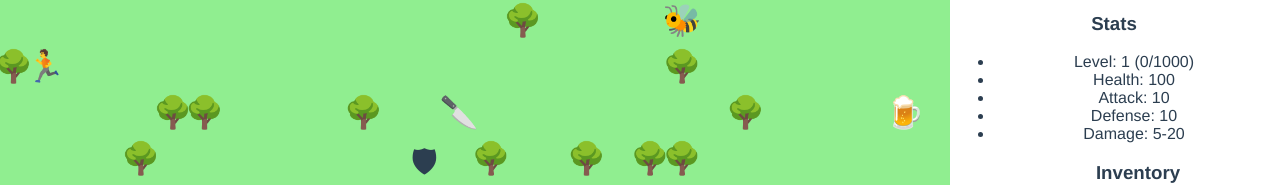
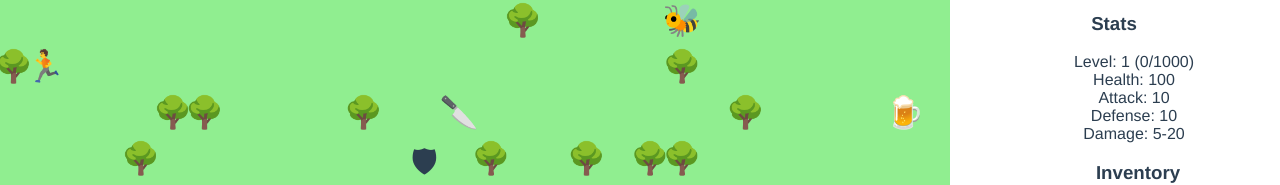
Before and after one commit to Humakt83/vue-rougelite, a Vue app: page / in a window 1280 px wide. Shown: the top 185 px of the page. Built offline with nearby package versions, Linux system fonts and the light colour scheme.

Commit message:
Display bonus from items

```diff
--- a/src/components/info/Stats.vue
+++ b/src/components/info/Stats.vue
@@ -1,11 +1,11 @@
 <template>
   <div class="inventory">
     <h3>Stats</h3>
-    <ul>
+    <ul type="none">
       <li>Level: {{player.level}} ({{player.experience}}/1000)</li>
       <li>Health: {{player.health}}</li>
-      <li>Attack: {{player.attack}}</li>
-      <li>Defense: {{player.defense}}</li>
+      <li>Attack: {{attack}}</li>
+      <li>Defense: {{defense}}</li>
       <li>Damage: {{player.minDamage}}-{{player.maxDamage}}</li>
     </ul>
   </div>
@@ -14,7 +14,19 @@
 <script>
 
 export default {
-  props: ['player']
+  props: ['player'],
+  computed: {
+    defense() {
+      const bonus = this.player.getDefenseBonus();
+      const bonusText = bonus > 0 ? ` (+ ${bonus}%)`: '';
+      return this.player.defense + bonusText;
+    },
+    attack() {
+      const bonus = this.player.getAttackBonus();
+      const bonusText = bonus > 0 ? ` (+ ${bonus}%)`: '';
+      return this.player.attack + bonusText;
+    },
+  }
 }
 
 </script>
--- a/src/objects/player.js
+++ b/src/objects/player.js
@@ -18,8 +18,8 @@ export default () => {
       backpack: []
     },
     isPlayer: true,
-    getDefense() {
-      const combatBonusFromItems = [
+    getDefenseBonus() {
+      return [
         this.inventory.head,
         this.inventory.torso,
         this.inventory.lefthand,
@@ -28,17 +28,21 @@ export default () => {
         .filter(item => !!item)
         .map(item => item.defenseBonus | 0)
         .reduce((prev, current) => prev + current, 0);
-      const defenseMultiplier = 1 + (combatBonusFromItems / 100);
+    },
+    getDefense() {
+      const defenseMultiplier = 1 + (this.getDefenseBonus() / 100);
       return this.defense * defenseMultiplier;
     },
-    getAttack() {
-      const combatBonusFromItems = [
+    getAttackBonus() {
+      return [
         this.inventory.lefthand,
         this.inventory.righthand]
         .filter(item => !!item)
         .map(item => item.attackBonus | 0)
         .reduce((prev, current) => prev + current, 0);
-      const attackMultiplier = 1 + (combatBonusFromItems / 100);
+    },
+    getAttack() {
+      const attackMultiplier = 1 + (this.getAttackBonus() / 100);
       return this.attack * attackMultiplier;
     }
   }
```
